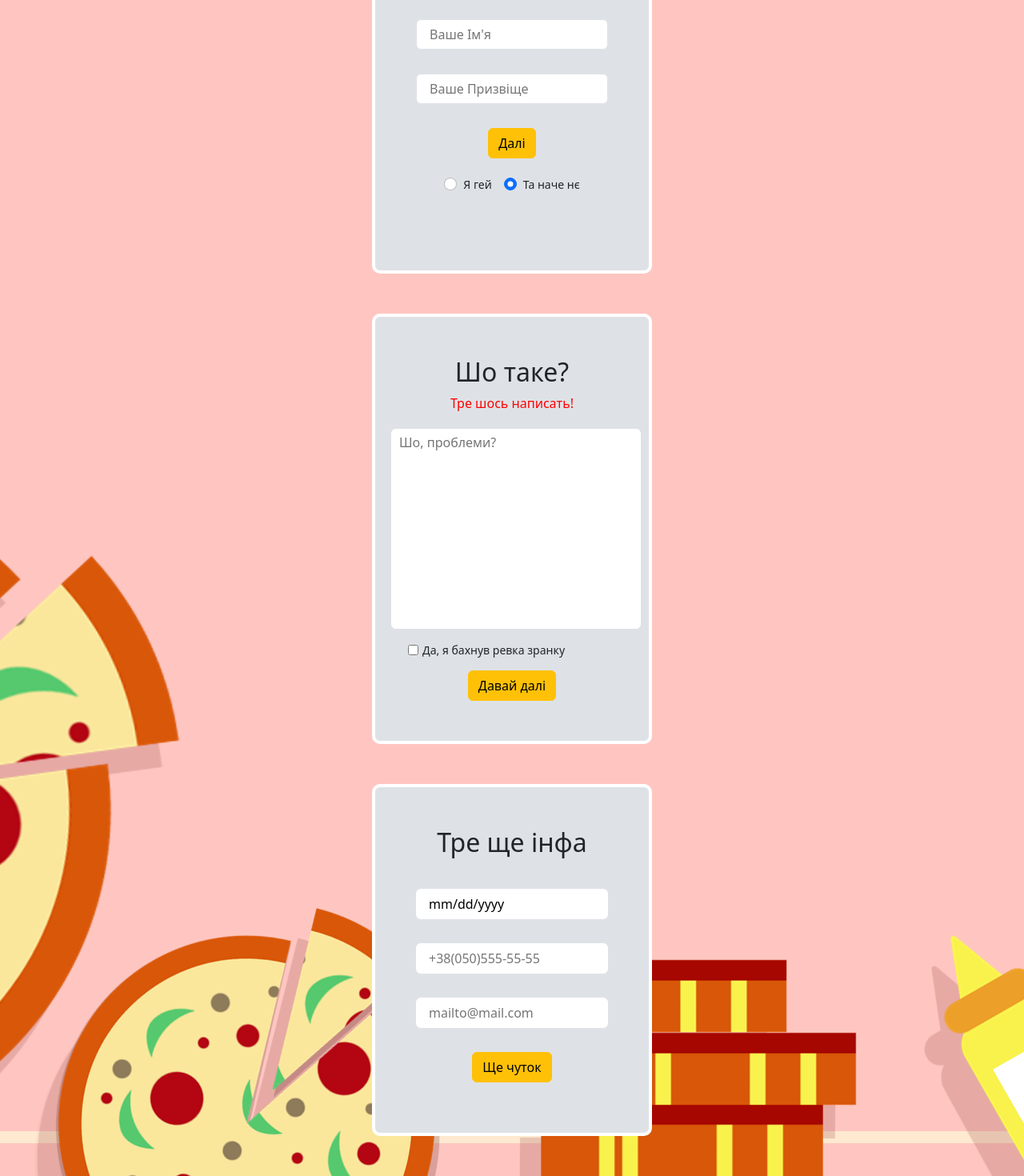
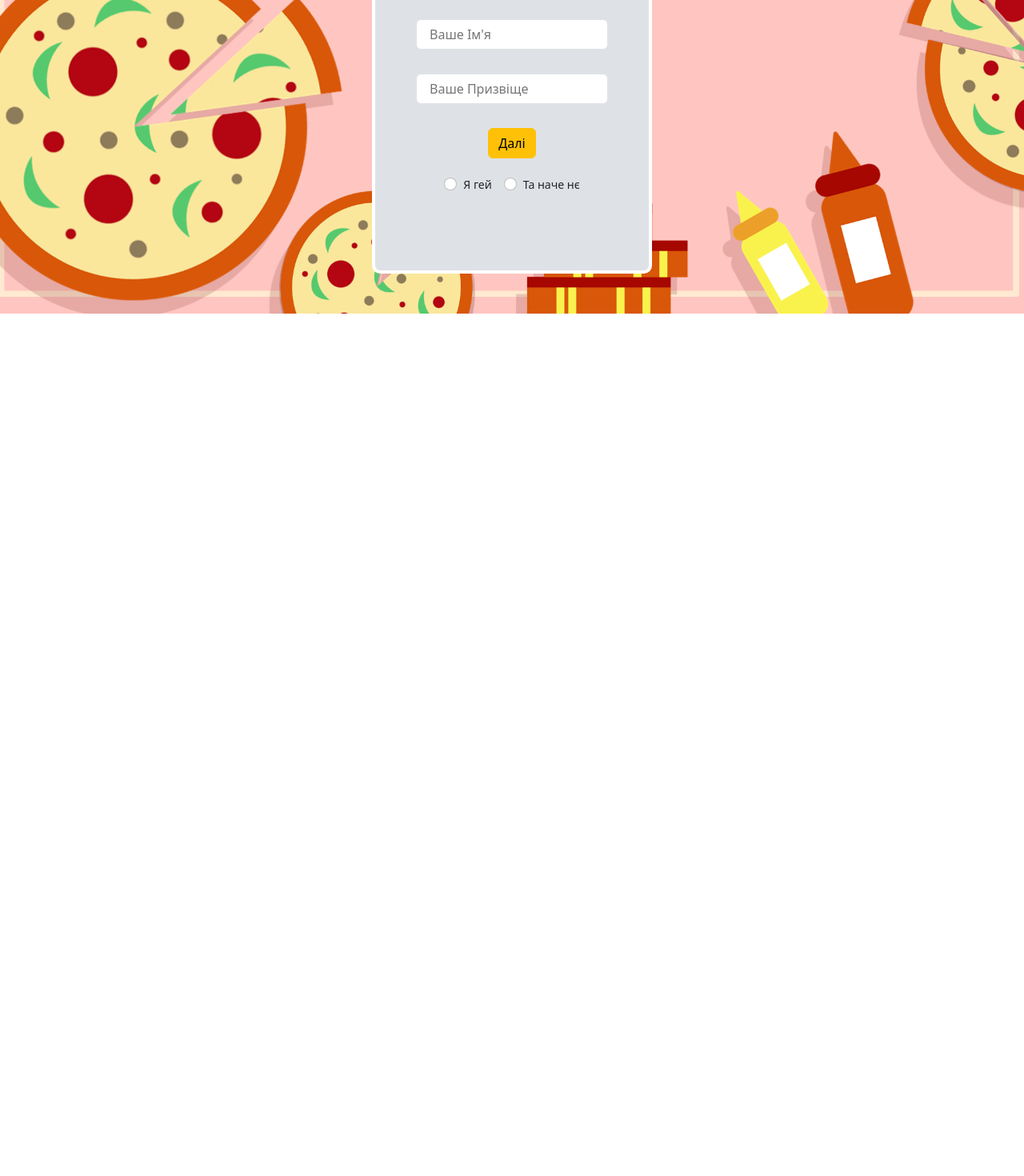
Before and after one commit to DenysKo88/pizzaApp, a React (Create React App) app: page / in a window 1280 px wide. Shown: the part 733-2203 px from the top of the page at 80% size. After the commit the page ends 1125 px from the top, so only its background shows below. Built offline with nearby package versions, Linux system fonts and the light colour scheme.

Commit message:
forms, poku robe

```diff
--- a/package.json
+++ b/package.json
@@ -11,6 +11,7 @@
     "node-sass": "^7.0.3",
     "react": "^18.2.0",
     "react-dom": "^18.2.0",
+    "react-input-mask": "^2.0.4",
     "react-router-dom": "^6.11.1",
     "react-scripts": "5.0.1",
     "web-vitals": "^2.1.4"
--- a/src/App.js
+++ b/src/App.js
@@ -1,14 +1,13 @@
 import './App.scss';
 import './pages/ingredients/ingredients';
-import { BrowserRouter as Router, Route } from 'react-router-dom';
+import { BrowserRouter as Router, Route} from 'react-router-dom';
 import { Ingredients } from './pages/ingredients/ingredients';
 import { Check } from './pages/check/check';
 import { Order } from './pages/order/order';
 import { Thanks } from './pages/thanks/thanks';
+import { Problem } from './pages/Problem/problem';
 import { useState } from "react";
-import { NameForm } from './pages/nameForm/nameForm';
-import { Complaint } from './pages/complaint/complaint';
-import { Info } from './pages/info/info';
+
 
 
 
@@ -71,6 +70,9 @@ const App = () => {
     const [showConfirmation, setShowConfirmation] = useState(false);
 
 
+
+
+
     const addProduct = (product) => {
         const existingProduct = cart.find((item) => item.id === product.id)
 
@@ -130,24 +132,39 @@ const App = () => {
         );
     }
 
-
-
   return (
     <Router>
       <div className="App">
         <h2 className="App-title">Конструктор піци</h2>
         <div className="table-wrapper">
-            <Ingredients products={products} onButtonClick={addProduct} />
-            <Check
+          <Ingredients products={products} onButtonClick={addProduct} />
+          <Check
             cart={cart}
             onButtonClick={removeProduct}
             getTotalPrice={getTotalPrice}
             handleConfirmPayment={handleConfirmPayment}
-            />
+          />
         </div>
-        <NameForm/>
-        <Complaint/>
-        <Info/>
+        <Problem/>
+        {/* <NameForm
+            handleButtonClick={handleButtonClick}
+            lastNameHandler={lastNameHandler}
+            firstNameHandler={firstNameHandler}
+            blurHandler={blurHandler}
+            handleSubmit={handleSubmit}
+            firstNameError={firstNameError}
+            lastNameError={lastNameError}
+            firstNameDirty={firstNameDirty}
+            lastNameDirty={lastNameDirty}
+            firstName={firstName}
+            lastName={lastName}
+        />
+        <Complaint />
+        <Info />
+        <Results
+            data={{firstName, lastName}}
+            handleButtonClick={handleButtonClick}
+        /> */}
         {/* <Order getTotalPrice={getTotalPrice()} cart={cart} handleConfirm={handleConfirm} /> */}
         {/* <Thanks /> */}
       </div>
--- a/src/components/radio/radio.js
+++ b/src/components/radio/radio.js
@@ -1,5 +1,5 @@
 import './radio.module.scss';
-export const RadioForm = ({text}) => {
+export const RadioForm = ({text, onChange, value}) => {
     return (
       <div class="form-check">
         <input
@@ -7,7 +7,8 @@ export const RadioForm = ({text}) => {
           type="radio"
           name="flexRadioDefault"
           id="flexRadioDefault1"
-          checked="checked"
+          value={value}
+          onChange={onChange}
         />
         <label class="form-check-label" for="flexRadioDefault1">
           {text}
--- /dev/null
+++ b/src/pages/Problem/problem.js
@@ -0,0 +1,187 @@
+import { NameForm } from "../nameForm/nameForm";
+import { Complaint } from "../complaint/complaint";
+import { Info } from "../info/info";
+import { Results } from "../results/results";
+import { useState } from "react";
+
+
+export const Problem = () => {
+    const [firstName, setFirstName] = useState("");
+    const [lastName, setLastName] = useState("");
+    const [firstNameDirty, setFirstNameDirty] = useState(false);
+    const [lastNameDirty, setLastNameDirty] = useState(false);
+    const [firstNameError, setFirstNameError] = useState("Тре шось написать!");
+    const [lastNameError, setLastNameError] = useState("Тре шось написать!");
+    const [inputText, setInputText] = useState("");
+    const [textError, setTextError] = useState("Тре шось написать!");
+    const [isGay, setIsGay] = useState("");
+    const [isRevo, setIsRevo] = useState("");
+    const [birthday, setBirthday] = useState("");
+    const [phoneNumber, setPhoneNumber] = useState("");
+    const [password, setPassword] = useState("");
+    const [showComplaint, setShowComplaint] = useState(false);
+    const [showInfo, setShowInfo] = useState(false);
+    const [showResults, setShowResults] = useState(false);
+
+    const blurHandler = (e) => {
+      switch (e.target.name) {
+        case "firstName":
+          setFirstNameDirty(true);
+          break;
+        case "lastName":
+          setLastNameDirty(true);
+          break;
+        //no default
+      }
+    };
+
+    const firstNameHandler = (e) => {
+      setFirstName(e.target.value);
+      if (e.target.value.length < 3) {
+        setFirstNameError("Ім`я повинно бути не менше 3 символів");
+      } else {
+        setFirstNameError("");
+      }
+    };
+
+    const lastNameHandler = (e) => {
+      setLastName(e.target.value);
+      if (e.target.value.length < 3) {
+        setLastNameError("Призвіще повинно бути не менше 3 символів");
+      } else {
+        setLastNameError("");
+      }
+    };
+
+    const handleButtonClick = (e) => {
+        if (firstName !== "" && lastName !== "") {
+            setFirstName("");
+            setLastName("");
+            setIsGay("");
+        }
+        e.preventDefault();
+    };
+
+    //complaint
+    const textHandler = (e) => {
+        setInputText(e.target.value);
+        if (e.target.value.length < 3) {
+        setTextError("Повинно бути не менше 3 символів");
+        } else {
+        setTextError("");
+        }
+    };
+
+    //radio
+    const handleRadioChange = (e) => {
+      setIsGay(e.target.value);
+    };
+
+    //revo
+    const handleCheckboxChange = (e) => {
+        const value = e.target.checked ? 'канєша' : 'я зож';
+        setIsRevo(value);
+    };
+
+    //data
+    const handleDateChange = (e) => {
+      setBirthday(e.target.value);
+      console.log(birthday)
+    };
+    //phone
+    const handlePhoneChange = (e) => {
+      setPhoneNumber(e.target.value);
+    }
+    //password
+    const handlePassChange = (e) => {
+      setPassword(e.target.value)
+    }
+
+
+
+    const handleSubmit = (e) => {
+        e.preventDefault();
+    };
+
+    //show Results
+    const handleShowResults = () => {
+        setShowResults(true);
+    }
+
+        //show Info
+    const handleShowInfo = () => {
+        setShowInfo(true);
+    };
+
+    //show Complaint
+    const handleShowComplaint = () => {
+        setShowComplaint(true);
+    }
+
+    if(showResults) {
+        return (
+          <Results
+            firstName={firstName}
+            lastName={lastName}
+            inputText={inputText}
+            isGay={isGay}
+            isRevo={isRevo}
+            birthday={birthday}
+            phoneNumber={phoneNumber}
+            password={password}
+          />
+        );
+    }
+
+    if (showInfo) {
+        return (
+        <Info
+            onChange={handleDateChange}
+            onSubmit={handleSubmit}
+            phoneNumber={phoneNumber}
+            password={password}
+            handlePassChange={handlePassChange}
+            handlePhoneChange={handlePhoneChange}
+            handleShowResults={handleShowResults}
+        />
+        );
+    }
+
+    if(showComplaint) {
+        return (
+          <Complaint
+            inputText={inputText}
+            textHandler={textHandler}
+            textError={textError}
+            handleCheckboxChange={handleCheckboxChange}
+            isRevo={isRevo}
+            handleSubmit={handleSubmit}
+            handleShowInfo={handleShowInfo}
+          />
+        );
+    }
+
+
+
+
+    return (
+      <div className="Problem">
+        <NameForm
+            handleButtonClick={handleButtonClick}
+            lastNameHandler={lastNameHandler}
+            firstNameHandler={firstNameHandler}
+            blurHandler={blurHandler}
+            handleSubmit={handleSubmit}
+            firstNameError={firstNameError}
+            lastNameError={lastNameError}
+            firstNameDirty={firstNameDirty}
+            lastNameDirty={lastNameDirty}
+            firstName={firstName}
+            lastName={lastName}
+            handleRadioChange={handleRadioChange}
+            isGay={isGay}
+            handleShowComplaint={handleShowComplaint}
+        />
+      </div>
+    );
+}
--- a/src/pages/complaint/complaint.js
+++ b/src/pages/complaint/complaint.js
@@ -1,39 +1,33 @@
-import { useState } from 'react';
 import styles from './complaint.module.scss';
 import { TextArea } from '../../components/textarea/textarea';
 import { Button } from '../../components/buttons/buttons';
 
-export const Complaint = () => {
-    const [inputText, setInputText] = useState("");
-    const [textError, setTextError] = useState("Тре шось написать!")
-
-
-    const textHandler = (e) => {
-      setInputText(e.target.value);
-      if (e.target.value.length < 3) {
-        setTextError("Повинно бути не менше 3 символів");
-      } else {
-        setTextError("");
-      }
-    };
-
-
+export const Complaint = ({inputText, textError, textHandler, handleCheckboxChange, isRevo, handleSubmit, handleShowInfo}) => {
 
     return (
       <div className={styles.complaint}>
         <h2 className={styles.title}>Шо таке?</h2>
-        {textError &&
-          <div style={{ color: "red" }}>{textError}</div>
-        }
+        {textError && <div style={{ color: "red" }}>{textError}</div>}
         <TextArea
+          onSubmit={handleSubmit}
           onChange={textHandler}
           value={inputText}
         />
         <div className={styles.checkbox}>
-          <input type="checkbox" name="revo" id="revo" />
+          <input
+            type="checkbox"
+            name="revo"
+            id="revo"
+            checked={isRevo === "канєша"}
+            onChange={handleCheckboxChange}
+          />
           <label for="revo">Да, я бахнув ревка зранку</label>
         </div>
-        <Button variant="btn btn-warning" text="Давай далі" />
+        <Button
+          onClick={handleShowInfo}
+          variant="btn btn-warning"
+          text="Давай далі"
+        />
       </div>
     );
 }
--- a/src/pages/info/info.js
+++ b/src/pages/info/info.js
@@ -1,32 +1,54 @@
 import styles from './info.module.scss';
 import {Button} from './../../components/buttons/buttons'
+import InputMask from 'react-input-mask';
 
-export const Info = () => {
+export const Info = ({value, onChange, onSubmit, password, handlePassChange, handlePhoneChange, phoneNumber, handleShowResults}) => {
+
+
+    const PhoneInput = () => {
+        return (
+          <InputMask
+            type="tel"
+            value={phoneNumber}
+            onChange={handlePhoneChange}
+            className={styles.input}
+            mask="+38 (099) 999-99-99"
+            maskChar="_"
+            placeholder="+38 (___) ___-__-__"
+          />
+        );
+    }
+
     return (
       <div className={styles.info}>
         <h2 className={styles.title}>Тре ще інфа</h2>
+        <form onSubmit={onSubmit}>
           <input
+            value={value}
+            onChange={onChange}
             className={styles.input}
             type="date"
-          placeholder="1988-08-25"
             name="date"
+            required
+            pattern="[0-9]{2}-[0-9]{2}-[0-9]{4}"
+          />
+          <PhoneInput
+            // type="tel"
+            // value={phoneNumber}
+            // onChange={handlePhoneChange}
           />
           <input
+            // required
             className={styles.input}
-          type="tel"
-          id="phone"
-          name="phone"
-          pattern="+[0-9]{2}([0-9]{3})[0-9]{3}-[0-9]{2}-[0-9]{2}"
-          placeholder="+38(050)555-55-55"
+            value={password}
+            onChange={handlePassChange}
+            type="password"
+            id="password"
+            name="password"
+            placeholder="стоп-слово"
           />
-        <input
-          className={styles.input}
-          type="email"
-          id="email"
-          name="email"
-          placeholder="mailto@mail.com"
-        />
-        <Button text="Ще чуток" variant="btn btn-warning" />
+          <Button type="submit" text="Ще чуток" variant="btn btn-warning" onClick={handleShowResults} />
+        </form>
       </div>
     );
 }
--- a/src/pages/nameForm/nameForm.js
+++ b/src/pages/nameForm/nameForm.js
@@ -1,84 +1,88 @@
-import { useState } from "react";
+
 import { Button } from "../../components/buttons/buttons";
 import { RadioForm } from "../../components/radio/radio";
 import styles from './nameForm.module.scss';
 
 
-export const NameForm = () => {
-    const [name, setName] = useState('');
-    const [lastName, setLastName] = useState('');
-    const [nameDirty, setNameDirty] = useState(false);
-    const [lastNameDirty, setLastNameDirty] = useState(false);
-    const [nameError, setNameError] = useState('Тре шось написать!');
-    const [lastNameError, setLastNameError] = useState('Тре шось написать!');
+export const NameForm = ({firstName, lastName, firstNameDirty, lastNameDirty, firstNameError, lastNameError, firstNameHandler, lastNameHandler, handleSubmit, blurHandler, handleRadioChange, handleButtonClick, handleShowComplaint}) => {
+    // const [firstName, setFirstName] = useState('');
+    // const [lastName, setLastName] = useState('');
+    // const [firstNameDirty, setFirstNameDirty] = useState(false);
+    // const [lastNameDirty, setLastNameDirty] = useState(false);
+    // const [firstNameError, setFirstNameError] = useState('Тре шось написать!');
+    // const [lastNameError, setLastNameError] = useState('Тре шось написать!');
 
 
-    const handleSubmit = (e) => {
-        if(name !== '' && lastName !== '') {
-        handleSubmit(name);
-        handleSubmit(lastName);
-        setName('');
-        setLastName('');
-        }
-        e.preventDefault();
-    }
+    // const handleSubmit = (e) => {
+    //     if(firstName !== '' && lastName !== '') {
+    //     handleSubmit({firstName});
+    //     handleSubmit({lastName});
+    //     setFirstName('');
+    //     setLastName('');
+    //     }
+    //     e.preventDefault();
+    // }
 
-    const blurHandler = (e) => {
-        switch (e.target.name) {
-            case 'name':
-                setNameDirty(true)
-                break
-            case 'lastName':
-                setLastNameDirty(true)
-                break
-            //no default
-        }
-    }
+    // const blurHandler = (e) => {
+    //     switch (e.target.name) {
+    //         case 'firstName':
+    //             setFirstNameDirty(true)
+    //             break
+    //         case 'lastName':
+    //             setLastNameDirty(true)
+    //             break
+    //         //no default
+    //     }
+    // }
 
-    const nameHandler = (e) => {
-        setName(e.target.value);
-        if(e.target.value.length < 3) {
-            setNameError("Ім`я повинно бути не менше 3 символів")
-        } else {
-            setNameError('')
-        }
-    }
+    // const firstNameHandler = (e) => {
+    //     setFirstName(e.target.value);
+    //     if(e.target.value.length < 3) {
+    //         setFirstNameError("Ім`я повинно бути не менше 3 символів")
+    //     } else {
+    //         setFirstNameError('')
+    //     }
+    // }
 
-    const lastNameHandler = (e) => {
-        setLastName(e.target.value);
-        if (e.target.value.length < 3) {
-        setLastNameError("Призвіще повинно бути не менше 3 символів")
-        } else {
-        setLastNameError('');
-        }
-    }
+    // const lastNameHandler = (e) => {
+    //     setLastName(e.target.value);
+    //     if (e.target.value.length < 3) {
+    //     setLastNameError("Призвіще повинно бути не менше 3 символів")
+    //     } else {
+    //     setLastNameError('');
+    //     }
+    // }
+
+    // const handleButtonClick = () => {
+    // const data = { firstName, lastName };
+    // console.log(data);
+    // };
 
     return (
+      <>
         <div className={styles.nameForm}>
           <h2 className={styles.title}>Хто ти?</h2>
           <form onSubmit={handleSubmit} className={styles.form}>
-          {(nameDirty && nameError) &&
-            <div style={{ color: "red" }}>{nameError}</div>
-          }
+            {firstNameDirty && firstNameError && (
+              <div style={{ color: "red" }}>{firstNameError}</div>
+            )}
             <input
               onBlur={(e) => blurHandler(e)}
-            name="name"
-            required
+              name="firstName"
               className={styles.input}
               type="text"
-            onChange={nameHandler}
-            value={name}
+              onChange={firstNameHandler}
+              value={firstName}
               placeholder="Ваше Ім'я"
             />
           </form>
           <form onSubmit={handleSubmit} className={styles.form}>
-          {(lastNameDirty && lastNameError) &&
+            {lastNameDirty && lastNameError && (
               <div style={{ color: "red" }}>{lastNameError}</div>
-          }
+            )}
             <input
               onBlur={(e) => blurHandler(e)}
               name="lastName"
-            required
               className={styles.input}
               type="text"
               onChange={lastNameHandler}
@@ -90,11 +94,22 @@ export const NameForm = () => {
             variant="btn btn-warning"
             text="Далі"
             className={styles.warning}
+            type="submit"
+            onClick={handleShowComplaint}
           />
-        <div className={styles.radioForms}>
-          <RadioForm text={"Я гей"} />
-          <RadioForm text={"Та наче нє"} />
+          <div onSubmit={handleSubmit} className={styles.radioForms}>
+            <RadioForm
+              onChange={handleRadioChange}
+              value="я гей"
+              text={"Я гей"}
+            />
+            <RadioForm
+              onChange={handleRadioChange}
+              value="Та наче нє"
+              text={"Та наче нє"}
+            />
           </div>
         </div>
+      </>
     );
 }
--- /dev/null
+++ b/src/pages/results/results.js
@@ -0,0 +1,22 @@
+
+import styles from './results.module.scss';
+
+
+export const Results = ({firstName, lastName, inputText, isGay, isRevo, birthday, phoneNumber, password}) => {
+
+    return (
+      <div className={styles.results}>
+        <h2>Шо ти</h2>
+        <div className={styles.text}>
+          Ім'я: {firstName} <br />
+          Призвіще: {lastName} <br />
+          gay: {isGay} <br />
+          скарга: {inputText} <br />
+          мекнув ревка: {isRevo} <br />
+          днюха: {birthday} <br />
+          tel: {phoneNumber} <br />
+          password: {password}
+        </div>
+      </div>
+    );
+}
```
Also changed, not shown: src/components/buttons/buttons.js (+0 -10 lines), src/components/phoneInput/phoneinput.js (added, +16 -0 lines), src/pages/results/results.module.scss (added, +15 -0 lines), 1 other file (tests, documents, lock files or other folders). Lines whose indentation alone changed are shown as unchanged.
